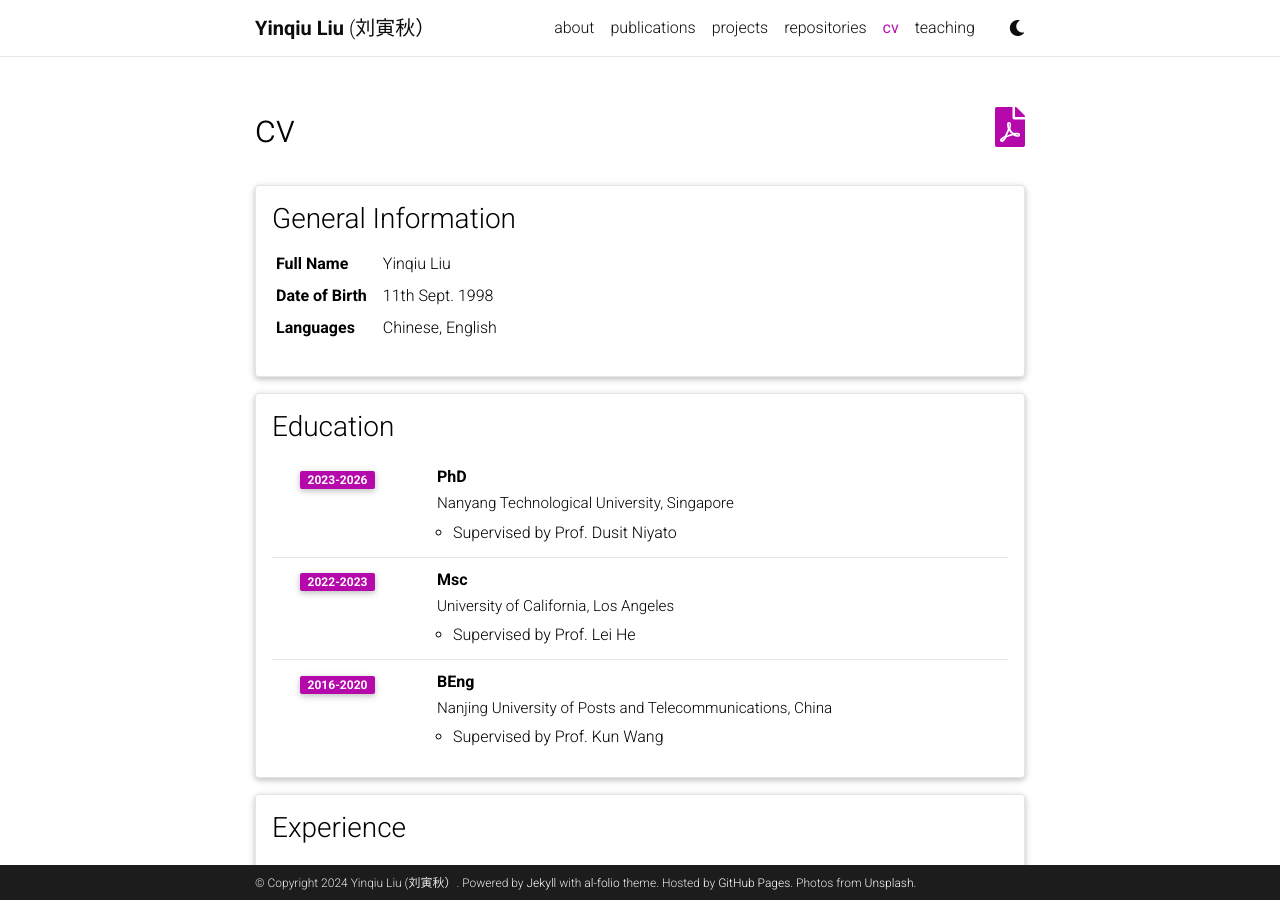
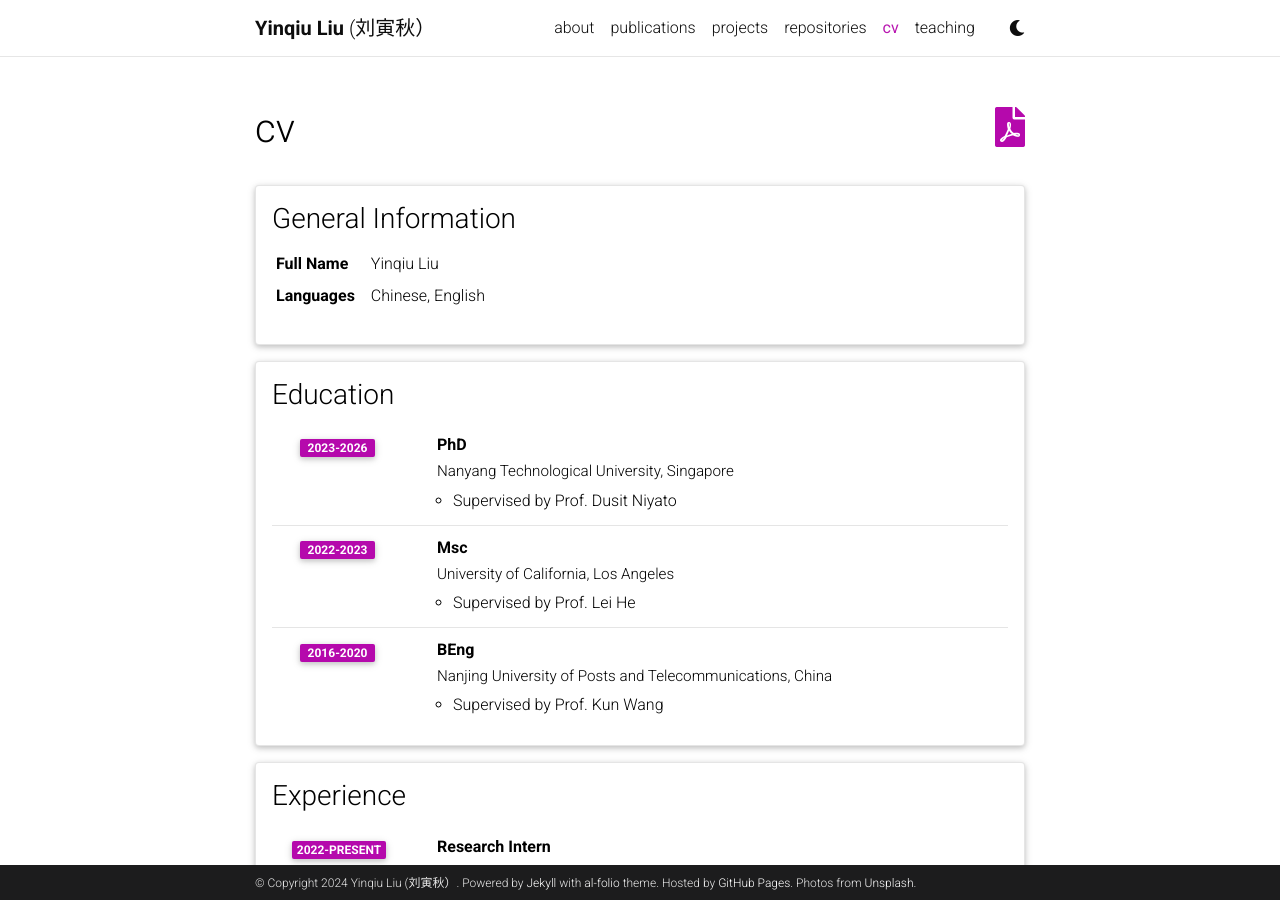
Before and after one commit to yinqiuliu/yinqiuliu.github.io, a Jekyll site: the page built from _pages/cv.md, in a window 1280 px wide and 900 px high. Built offline with Jekyll 4.4.1, drawn with Linux system fonts in a browser that asks for light colours; comment, search, counter and statistics services are not loaded; a style sheet for code colours, icons or effects is not loaded.

Commit message:
Update cv.yml

```diff
--- a/_data/cv.yml
+++ b/_data/cv.yml
@@ -3,8 +3,6 @@
   contents:
     - name: Full Name
       value: Yinqiu Liu
-    - name: Date of Birth
-      value: 11th Sept. 1998
     - name: Languages
       value: Chinese, English
 
```
